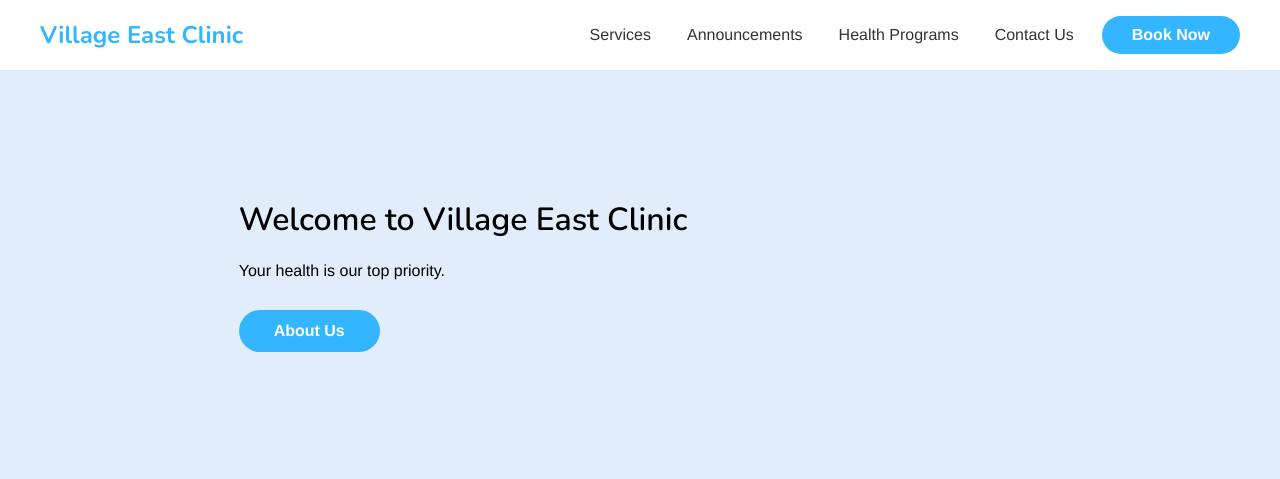
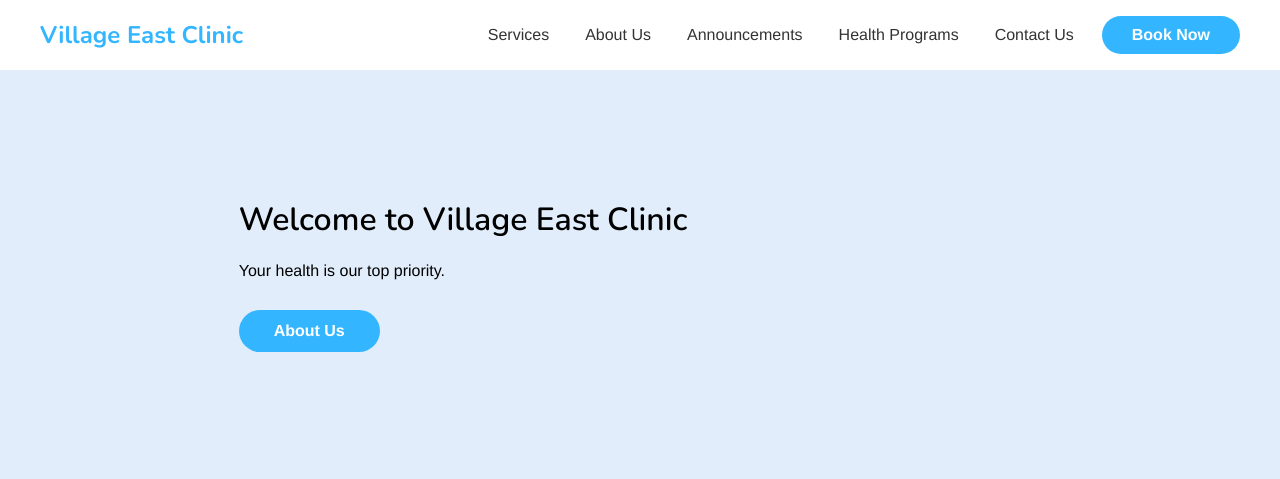
Before and after one commit to erichiii/Health-Services-Appointment-System, a PHP site: page /index.php in a window 1280 px wide. Shown: the top 479 px of the page. Run offline with PHP 8.4, Linux system fonts and the light colour scheme; data comes from the database, SQL or seed files in the repository; data that the repository does not hold is empty.

Commit message:
Adding button for About webpage in the headers.

```diff
--- a/includes/header.php
+++ b/includes/header.php
@@ -22,6 +22,7 @@
             </div>
             <nav class="clinic-nav">
                 <a href="<?php echo $base_path; ?>index.php#services-section">Services</a>
+                <a href="<?php echo $base_path; ?>pages/about.php">About Us</a>
                 <a href="<?php echo $base_path; ?>pages/announcements.php">Announcements</a>
                 <a href="<?php echo $base_path; ?>pages/programs.php">Health Programs</a>
                 <a href="<?php echo $base_path; ?>pages/contact.php">Contact Us</a>
```
